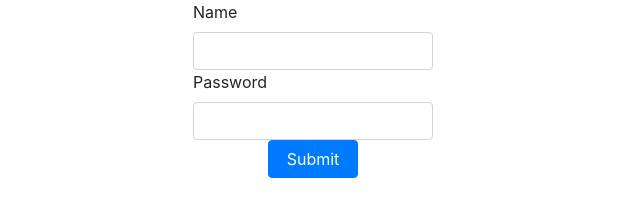
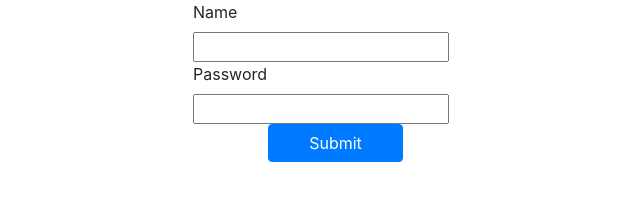
Before and after one commit to petrovicivan00/Backend_Node.js-Express-MongoDB-joi, a website: page views/user/login.html in a window 1280 px wide. Shown: the whole page, without its empty margins (327-967 px from the left). Drawn offline with nearby package versions, Linux system fonts and the light colour scheme.

Commit message:
login fix

```diff
--- a/views/user/login.html
+++ b/views/user/login.html
@@ -18,13 +18,13 @@
                     <form action="/user/login" method="POST" autocomplete="off">
                         <div class="col-md-6 offset-md-3">
                             <label for="fullName" class="form-label">Name</label>
-                            <input type="text" class="form-control" id="fullName" name="fullName">
+                            <input type="text" class="form-control,height: 30px" id="fullName" name="fullName">
                         </div>
                         <div class="col-md-6 offset-md-3">
                             <label for="password" class="form-label">Password</label>
-                            <input type="password" class="form-control" id="password" name="password">
+                            <input type="password" class="form-control,height: 30px;" id="password" name="password">
                         </div>
-                        <button type="submit" class="col-md-2 offset-md-5 btn btn-primary" id="btn">Submit</button>
+                        <button type="submit" class="col-md-3 offset-md-5 btn btn-primary" id="btn">Submit</button>
                     </form>
                 </div>
             </div>
```
